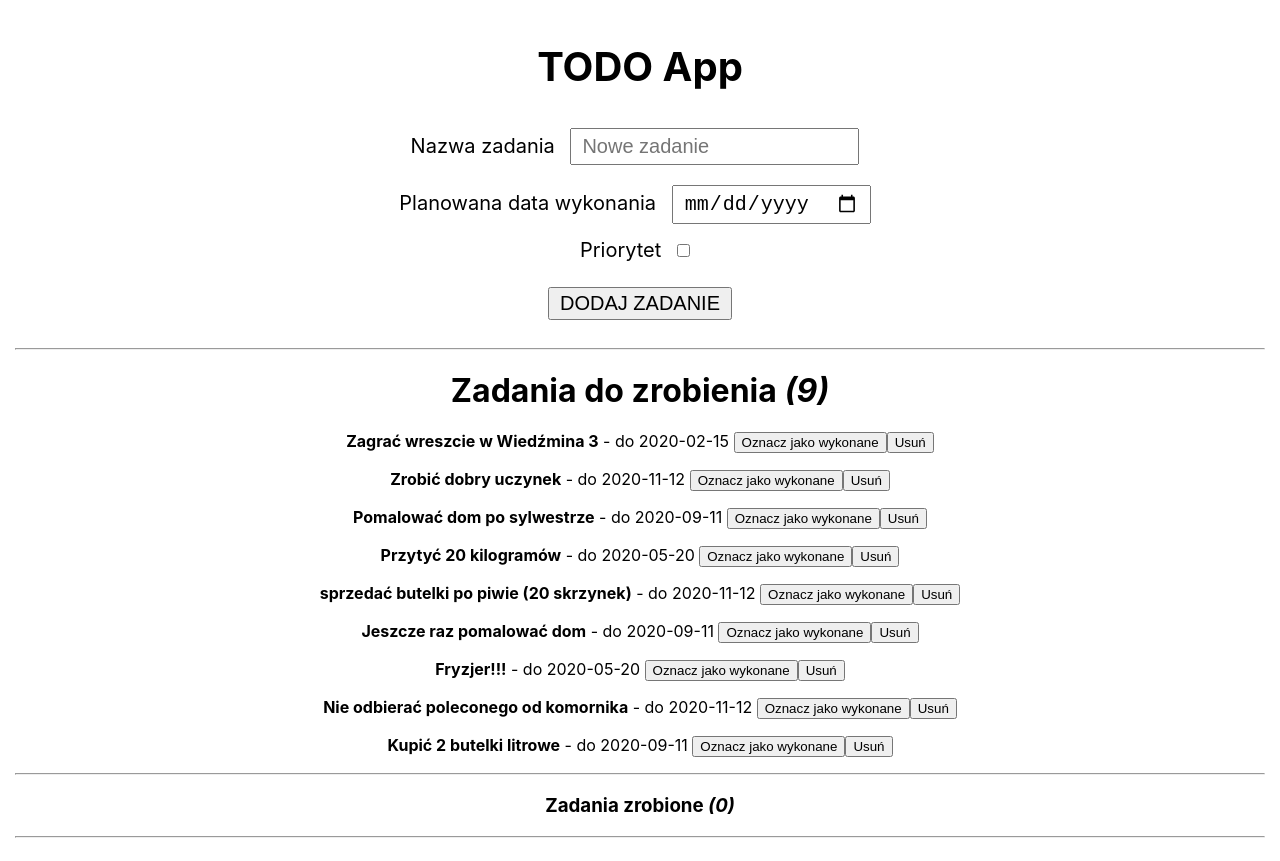
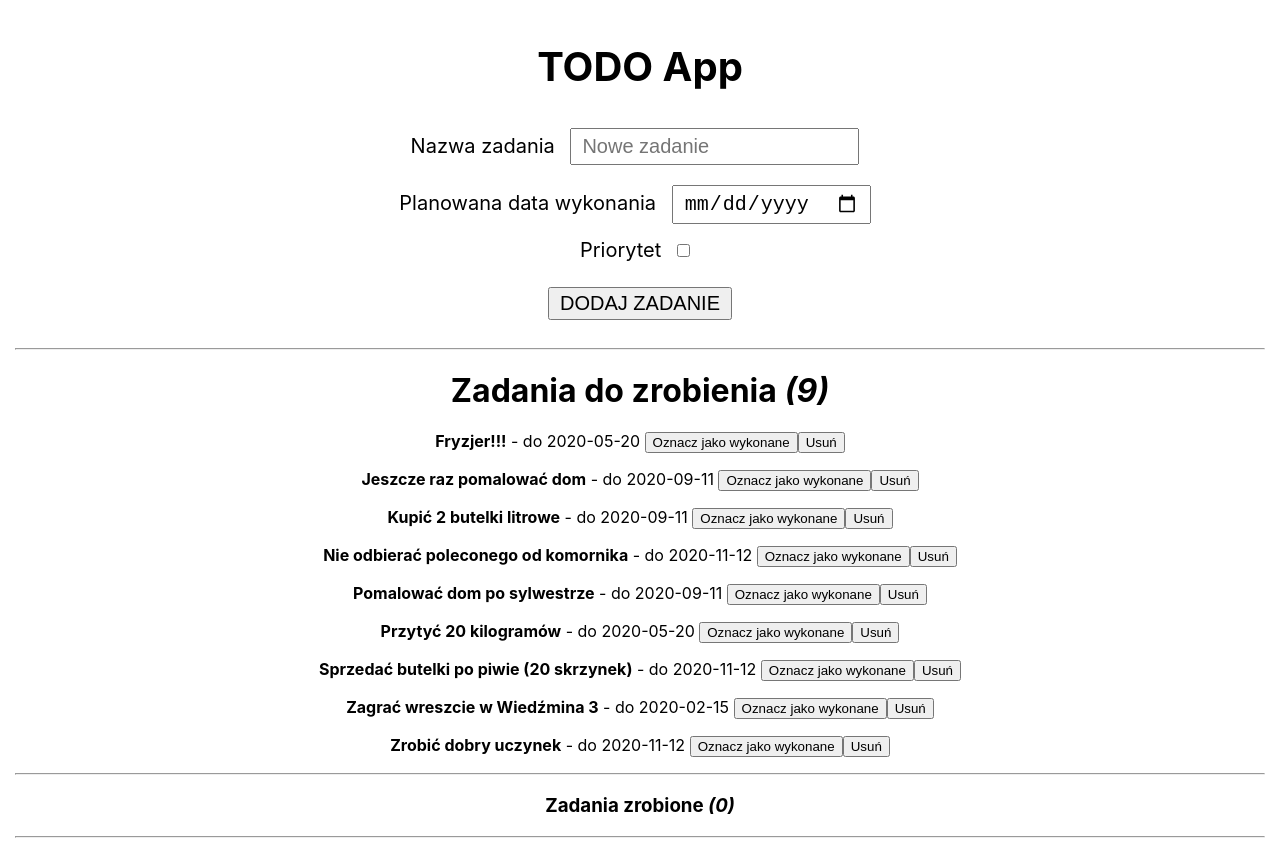
Before and after one commit to GrzegorzChmiel/Samuraj-Programowania, a React (Create React App) app: page / in a window 1280 px wide. Built offline with nearby package versions, Linux system fonts and the light colour scheme.

Commit message:
S9 L100 Zakończenie

```diff
--- a/src/Components/App.js
+++ b/src/Components/App.js
@@ -10,7 +10,7 @@ class App extends React.Component {
          { id: 1, text: "Zrobić dobry uczynek", date: "2020-11-12", important: false, active: true, finishDate: null },
          { id: 2, text: "Pomalować dom po sylwestrze", date: "2020-09-11", important: false, active: true, finishDate: null },
          { id: 3, text: "Przytyć 20 kilogramów", date: "2020-05-20", important: false, active: true, finishDate: null },
-         { id: 4, text: "sprzedać butelki po piwie (20 skrzynek)", date: "2020-11-12", important: false, active: true, finishDate: null },
+         { id: 4, text: "Sprzedać butelki po piwie (20 skrzynek)", date: "2020-11-12", important: false, active: true, finishDate: null },
          { id: 5, text: "Jeszcze raz pomalować dom", date: "2020-09-11", important: false, active: true, finishDate: null },
          { id: 6, text: "Fryzjer!!!", date: "2020-05-20", important: false, active: true, finishDate: null },
          { id: 7, text: "Nie odbierać poleconego od komornika", date: "2020-11-12", important: false, active: true, finishDate: null },
--- a/src/Components/TaskList.js
+++ b/src/Components/TaskList.js
@@ -5,11 +5,28 @@ function createTaskItem(task, makeDone, makeDelete) {
    return <Task key={task.id} task={task} makeDoneHandler={makeDone} makeDeleteHandler={makeDelete}></Task>;
 }
 
+function activeTasksSorter(taskA, taskB) {
+   const taskAtext = taskA.text.toLowerCase();
+   const taskBtext = taskB.text.toLowerCase();
+
+   if (taskAtext < taskBtext) return -1;
+
+   if (taskAtext > taskBtext) return 1;
+
+   return 0;
+}
+
+function inactiveTaskSorter(taskA, taskB) {
+   return taskB.finishDate - taskA.finishDate;
+}
+
 const TaskList = props => {
    const activeTasks = props.tasks.filter(task => task.active);
+   activeTasks.sort(activeTasksSorter);
    const activeTaskItems = activeTasks.map(task => createTaskItem(task, props.makeTaskDoneHandler, props.deleteTaskHandler));
 
    const inactiveTasks = props.tasks.filter(task => !task.active);
+   inactiveTasks.sort(inactiveTaskSorter);
    const inactiveTaskItems = inactiveTasks.map(task => createTaskItem(task, props.makeTaskDoneHandler, props.deleteTaskHandler));
 
    return (
```
